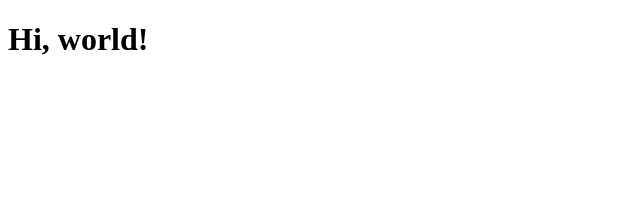
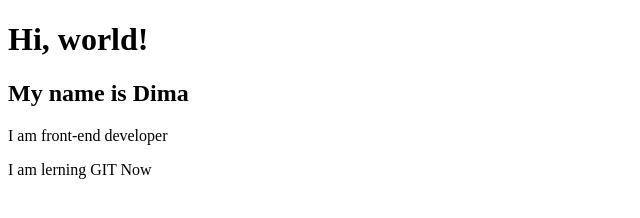
Before and after one commit to kerpichonka/test, a plain HTML site: page src/index.html in a window 1280 px wide. Shown: the whole page, without its empty margins (0-640 px from the left). Drawn offline with Linux system fonts and the light colour scheme.

Commit message:
add section block

```diff
--- a/src/index.html
+++ b/src/index.html
@@ -8,5 +8,10 @@
 </head>
 <body>
   <h1>Hi, world!</h1>
+  <section>
+    <h2>My name is Dima</h2>
+    <p>I am front-end developer</p>
+    <p>I am lerning GIT Now</p>
+  </section>
 </body>
 </html>
```
